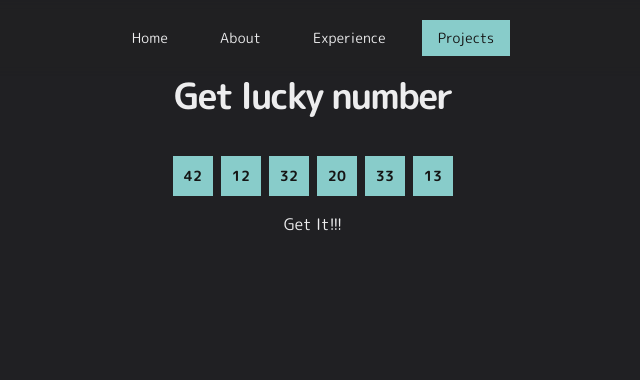
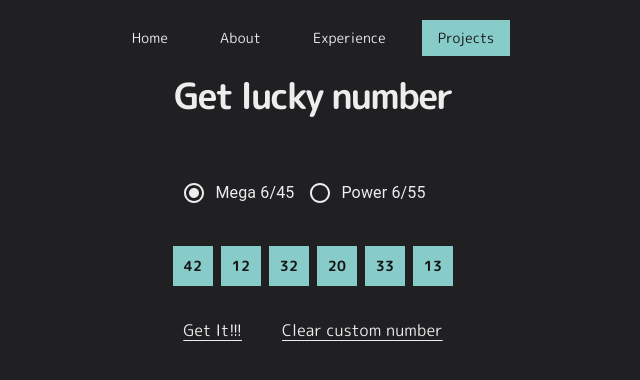
Before and after one commit to dada-da/da-portfolio, a Next.js app: page /projects/vietlott in a window 1280 px wide. Shown: the top 380 px of the page, without its empty margins (327-967 px from the left). Built offline with nearby package versions, Linux system fonts and the light colour scheme.

Commit message:
:feat: Add select between mega 645 and power 655

```diff
--- a/src/app/projects/vietlott/page.tsx
+++ b/src/app/projects/vietlott/page.tsx
@@ -6,7 +6,7 @@ const Vietlott = () => {
       <h1 className="text-3xl font-bold leading-tight tracking-tighter sm:text-4xl">
         Get lucky number
       </h1>
-      <div className="pt-10">
+      <div className="pt-14">
         <VietlottMain />
       </div>
     </div>
--- a/src/components/vietlott/ulti.ts
+++ b/src/components/vietlott/ulti.ts
@@ -1,10 +1,15 @@
 import { randomNumberInRange } from "@/util/number";
 
-const getRandomNumber = () => {
+export enum VietlottTypes {
+  Mega = 45,
+  Power = 55,
+}
+
+const getRandomNumber = (type: VietlottTypes) => {
   const newNumbers: number[] = [];
 
   while (newNumbers.length < 6) {
-    const randomNumber = randomNumberInRange(1, 45);
+    const randomNumber = randomNumberInRange(1, type);
     if (!newNumbers.includes(randomNumber)) {
       newNumbers.push(randomNumber);
     }
--- a/src/components/vietlott/vietlott-main.tsx
+++ b/src/components/vietlott/vietlott-main.tsx
@@ -1,16 +1,31 @@
 "use client";
 
-import { useState } from "react";
+import React, { useState } from "react";
+import Radio from "@mui/material/Radio";
+import RadioGroup from "@mui/material/RadioGroup";
+import FormControlLabel from "@mui/material/FormControlLabel";
 
 import VietlottInput from "@/components/vietlott/vietlott-input/vietlott-input";
-import { getRandomNumber, updateNumberList } from "./ulti";
+
+import { getRandomNumber, updateNumberList, VietlottTypes } from "./ulti";
 
 const VietlottMain = () => {
-  const [numbers, setNumbers] = useState<number[]>(getRandomNumber());
+  const [vietlottType, setVietlottType] = useState(VietlottTypes.Mega);
+  const [numbers, setNumbers] = useState<number[]>(
+    getRandomNumber(vietlottType),
+  );
   const [customNumberPosition, setCustomNumberPosition] = useState<number[]>(
     [],
   );
   const [isRolling, setIsRolling] = useState(false);
+
+  const handleSelectVietlottType = (
+    event: React.ChangeEvent<HTMLInputElement>,
+  ) => {
+    setVietlottType(
+      (event.target as HTMLInputElement).value as unknown as VietlottTypes,
+    );
+  };
 
   const handleInputNumber = (value: number, position: number) => {
     const newCustomNumberPosition = [...customNumberPosition, position];
@@ -19,9 +34,9 @@ const VietlottMain = () => {
     setNumbers(newNumbers);
   };
 
-  const handleGetRandomNumber = () => {
+  const handleGetRandomNumber = (clearCustomNumber = false) => {
     const oldNumbers = [...numbers];
-    const newNumbers = getRandomNumber();
+    const newNumbers = getRandomNumber(vietlottType);
 
     const mergedNumbers = newNumbers.map((number, index) => {
       if (customNumberPosition.includes(index)) {
@@ -30,11 +45,33 @@ const VietlottMain = () => {
     });
 
     setNumbers(mergedNumbers);
-    setCustomNumberPosition([]);
+    if (clearCustomNumber) setCustomNumberPosition([]);
   };
 
   return (
-    <>
+    <div className="flex flex-col gap-8">
+      <div className="flex justify-center">
+        <RadioGroup
+          className="radio-button-group"
+          row
+          aria-labelledby="vietlott-type-input-label"
+          name="vietlott-type-group"
+          value={vietlottType}
+          onChange={handleSelectVietlottType}
+        >
+          <FormControlLabel
+            value={VietlottTypes.Mega}
+            control={<Radio />}
+            label="Mega 6/45"
+          />
+          <FormControlLabel
+            value={VietlottTypes.Power}
+            control={<Radio />}
+            label="Power 6/55"
+          />
+        </RadioGroup>
+      </div>
+
       <div className="flex justify-center items-center gap-2">
         {numbers.map((number, index) => (
           <VietlottInput
@@ -46,10 +83,22 @@ const VietlottMain = () => {
           />
         ))}
       </div>
-      <button className="pt-4" onClick={handleGetRandomNumber}>
-        Get It!!!
-      </button>
-    </>
+      <div className="flex justify-center items-center gap-10">
+        <button
+          className="underline underline-offset-4"
+          onClick={() => handleGetRandomNumber()}
+        >
+          Get It!!!
+        </button>
+
+        <button
+          className="underline underline-offset-4"
+          onClick={() => handleGetRandomNumber(true)}
+        >
+          Clear custom number
+        </button>
+      </div>
+    </div>
   );
 };
 
--- a/src/styles/globals.css
+++ b/src/styles/globals.css
@@ -72,4 +72,10 @@
     .input {
         @apply text-sm font-semibold py-2 bg-primary !outline-none;
     }
+
+    .radio-button-group {
+        span {
+            @apply text-content;
+        }
+    }
 }
```
